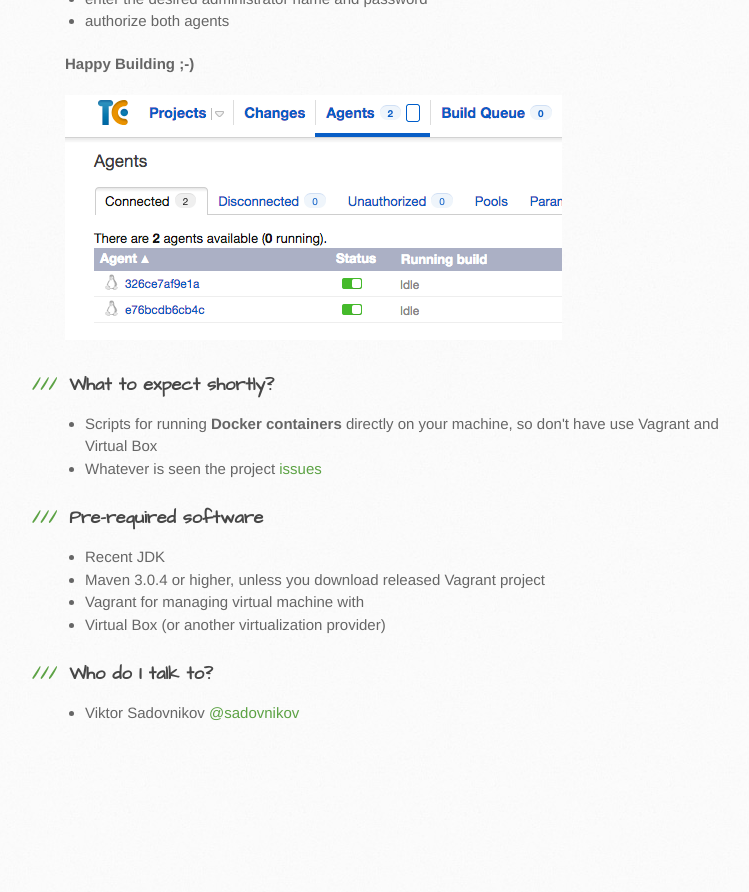
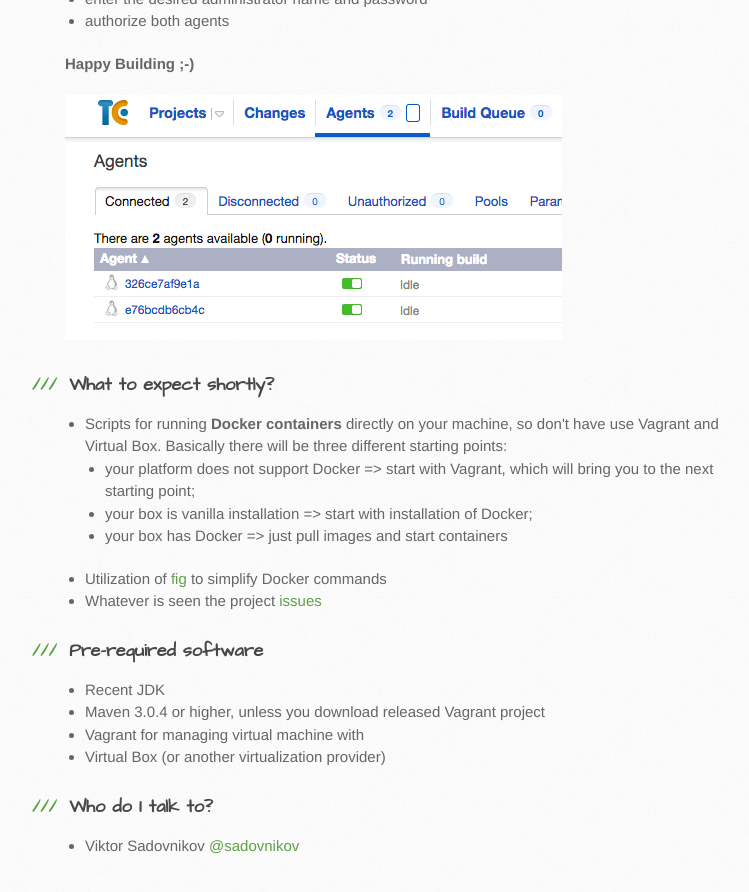
Before and after one commit to JV-ration/teamcity-farm, a Jekyll site: the page built from index.html, in a window 1280 px wide and 900 px high, scrolled down 1615 px. Shown: the top 892 px of the window, without its empty margins (105-854 px from the left). Built offline with Jekyll 4.4.1, drawn with Linux system fonts in a browser that asks for light colours; Markdown is read by kramdown in place of the engine named in the settings; before the commit the page ends 2382 px from its top, so only the background shows below that.

Commit message:
extending to-do on the project page

```diff
--- a/index.html
+++ b/index.html
@@ -80,7 +80,13 @@ Run the command below to create VM and prepare the build server</p>
 <a id="what-to-expect-shortly" class="anchor" href="#what-to-expect-shortly" aria-hidden="true"><span class="octicon octicon-link"></span></a>What to expect shortly?</h3>
 
 <ul>
-<li>Scripts for running <strong>Docker containers</strong> directly on your machine, so don't have use Vagrant and Virtual Box</li>
+<li>Scripts for running <strong>Docker containers</strong> directly on your machine, so don't have use Vagrant and Virtual Box. Basically
+    there will be three different starting points:
+<ul><li>your platform does not support Docker => start with Vagrant, which will bring you to the next starting point;</li>
+    <li>your box is vanilla installation => start with installation of Docker;</li>
+    <li>your box has Docker => just pull images and start containers</li>
+</ul></li>
+<li>Utilization of <a href="http://www.fig.sh/" title="http://www.fig.sh/">fig</a> to simplify Docker commands</li>
 <li>Whatever is seen the project <a href="https://github.com/JV-ration/teamcity-farm/issues">issues</a>
 </li>
 </ul>
```
